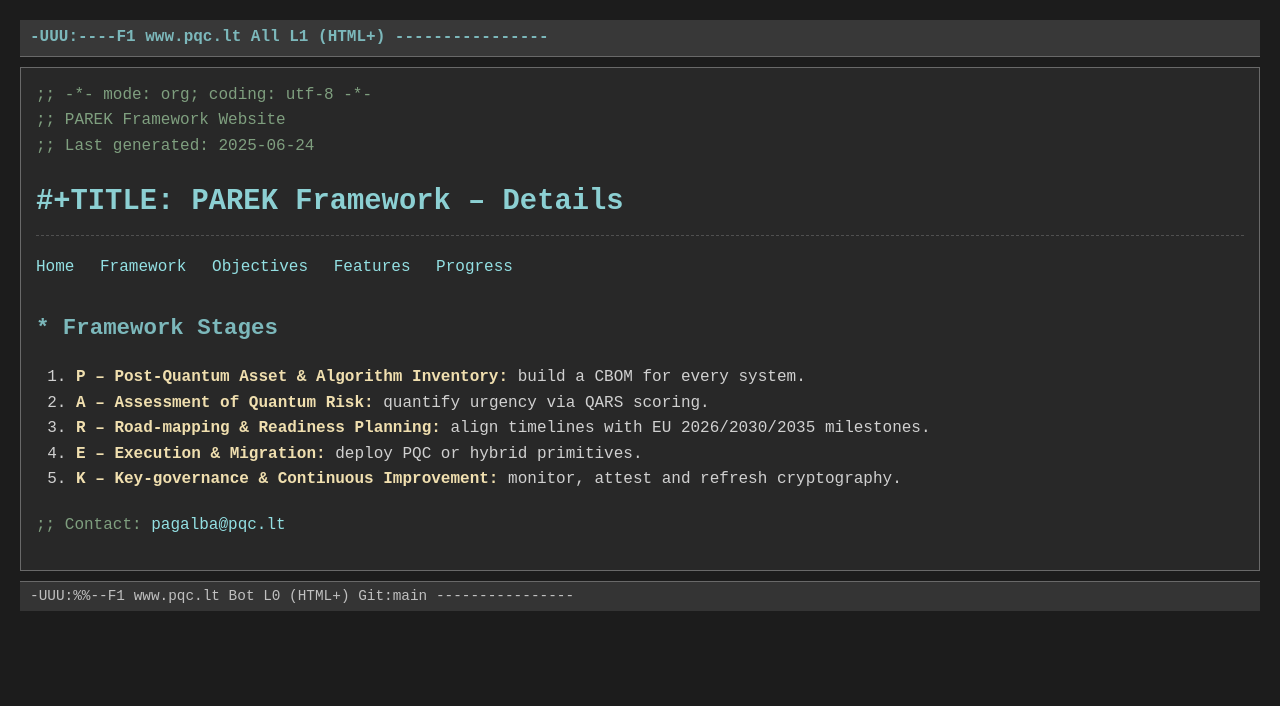
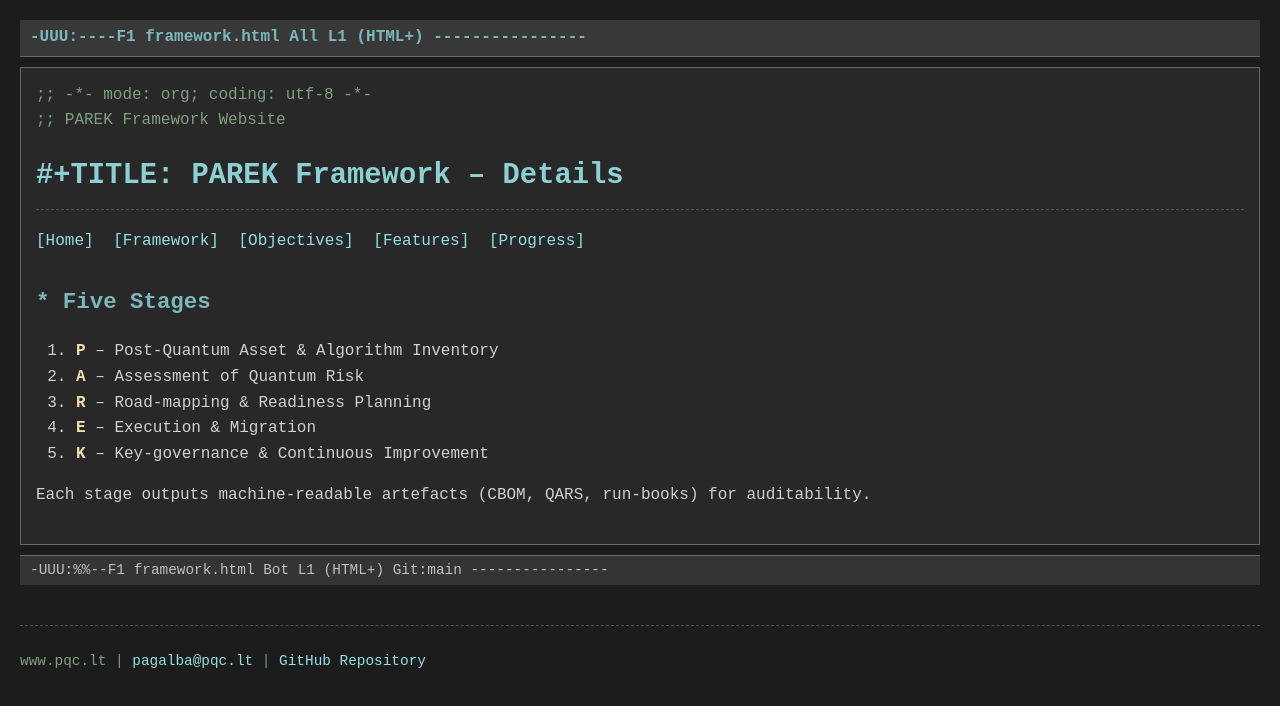
Before and after one commit to Grigaliunas/parek-framework-site, a plain HTML site: page docs/framework.html in a window 1280 px wide. Drawn offline with Linux system fonts and the light colour scheme.

Commit message:
site upgrade, add Github link

```diff
--- a/docs/framework.html
+++ b/docs/framework.html
@@ -1,43 +1,49 @@
 <!DOCTYPE html>
 <html lang="en">
 <head>
-<meta charset="utf-8">
-<title>PAREK Framework – Details | PAREK</title>
+<meta charset="UTF-8">
+<meta name="viewport" content="width=device-width, initial-scale=1.0">
+<title>PAREK Framework – Details - PAREK Framework</title>
 <link rel="stylesheet" href="style.css">
 </head>
 <body>
-<div class="emacs-header">-UUU:----F1  www.pqc.lt    All L1    (HTML+) ----------------</div>
+<div class="emacs-header">
+    -UUU:----F1  framework.html    All L1    (HTML+) ----------------
+</div>
+
 <div class="emacs-buffer">
 <div class="comment">;; -*- mode: org; coding: utf-8 -*-</div>
 <div class="comment">;; PAREK Framework Website</div>
-<div class="comment">;; Last generated: 2025-06-24</div>
 
 <h1>#+TITLE: PAREK Framework – Details</h1>
 
-
-    <div class="nav-links">
-    <a href="index.html">Home</a>
-    <a href="framework.html">Framework</a>
-    <a href="objectives.html">Objectives</a>
-    <a href="features.html">Features</a>
-    <a href="progress.html">Progress</a>
-    </div>
-
+<div class="nav-links">
+<a href="index.html">[Home]</a>
+<a href="framework.html">[Framework]</a>
+<a href="objectives.html">[Objectives]</a>
+<a href="features.html">[Features]</a>
+<a href="progress.html">[Progress]</a>
+</div>
 
 <div class="section">
-<h2>* Framework Stages</h2>
+<h2>* Five Stages</h2>
 <ol>
-<li><span class="keyword">P – Post‑Quantum Asset &amp; Algorithm Inventory:</span> build a CBOM for every system.</li>
-<li><span class="keyword">A – Assessment of Quantum Risk:</span> quantify urgency via QARS scoring.</li>
-<li><span class="keyword">R – Road‑mapping &amp; Readiness Planning:</span> align timelines with EU 2026/2030/2035 milestones.</li>
-<li><span class="keyword">E – Execution &amp; Migration:</span> deploy PQC or hybrid primitives.</li>
-<li><span class="keyword">K – Key‑governance &amp; Continuous Improvement:</span> monitor, attest and refresh cryptography.</li>
+<li><span class="keyword">P</span> – Post‑Quantum Asset &amp; Algorithm Inventory</li>
+<li><span class="keyword">A</span> – Assessment of Quantum Risk</li>
+<li><span class="keyword">R</span> – Road‑mapping &amp; Readiness Planning</li>
+<li><span class="keyword">E</span> – Execution &amp; Migration</li>
+<li><span class="keyword">K</span> – Key‑governance &amp; Continuous Improvement</li>
 </ol>
+<p>Each stage outputs machine‑readable artefacts (CBOM, QARS, run‑books) for auditability.</p>
 </div>
 
+</div>
 
-<p><span class="comment">;; Contact: <a href="mailto:pagalba@pqc.lt">pagalba@pqc.lt</a></span></p>
+<div class="emacs-modeline">
+    -UUU:%%--F1  framework.html    Bot L1    (HTML+) Git:main ----------------
 </div>
-<div class="emacs-modeline">-UUU:%%--F1  www.pqc.lt    Bot L0    (HTML+) Git:main ----------------</div>
+<footer>
+<p>www.pqc.lt | <a href="mailto:pagalba@pqc.lt">pagalba@pqc.lt</a> | <a href="https://github.com/Grigaliunas/parek-framework/">GitHub Repository</a></p>
+</footer>
 </body>
 </html>
--- a/docs/style.css
+++ b/docs/style.css
@@ -13,9 +13,6 @@ body {
     padding: 5px 10px;
     border-bottom: 1px solid #696969;
     font-weight: bold;
-    white-space: nowrap;
-    overflow: hidden;
-    text-overflow: ellipsis;
 }
 
 .emacs-buffer {
@@ -23,6 +20,7 @@ body {
     border: 1px solid #696969;
     margin: 10px 0;
     padding: 15px;
+    font-family: 'Courier New', monospace;
 }
 
 .emacs-modeline {
@@ -31,9 +29,6 @@ body {
     padding: 3px 10px;
     border-top: 1px solid #696969;
     font-size: 0.9em;
-    white-space: nowrap;
-    overflow: hidden;
-    text-overflow: ellipsis;
 }
 
 .highlighted {
@@ -91,40 +86,25 @@ a:hover {
 .org-list {
     margin-left: 20px;
     list-style-type: none;
-    padding-left: 0;
 }
 
-.org-list li::before {
+.org-list li:before {
     content: "- ";
     color: #7f9f7f;
 }
 
 .nav-links {
-    margin: 10px 0 20px 0;
+    margin: 10px 0;
 }
 
 .nav-links a {
-    margin-right: 1em;
+    margin-right: 10px;
 }
 
-.counters {
-    position: fixed;
-    bottom: 0;
-    left: 0;
-    right: 0;
-    background-color: #2f2f2f;
-    border-top: 1px solid #696969;
-    padding: 5px 20px;
+footer {
+    margin-top: 40px;
+    border-top: 1px dashed #505050;
+    padding-top: 10px;
+    color: #7f9f7f;
     font-size: 0.9em;
-    display: flex;
-    justify-content: space-between;
 }
-
-.counter-label {
-    color: #7f9f7f;
-}
-
-.counter-value {
-    color: #f0dfaf;
-    font-weight: bold;
-}
```
Also changed, not shown: docs/features.html (+25 -21 lines), docs/index.html (+29 -17 lines), docs/objectives.html (+23 -19 lines), docs/progress.html (+26 -22 lines).
